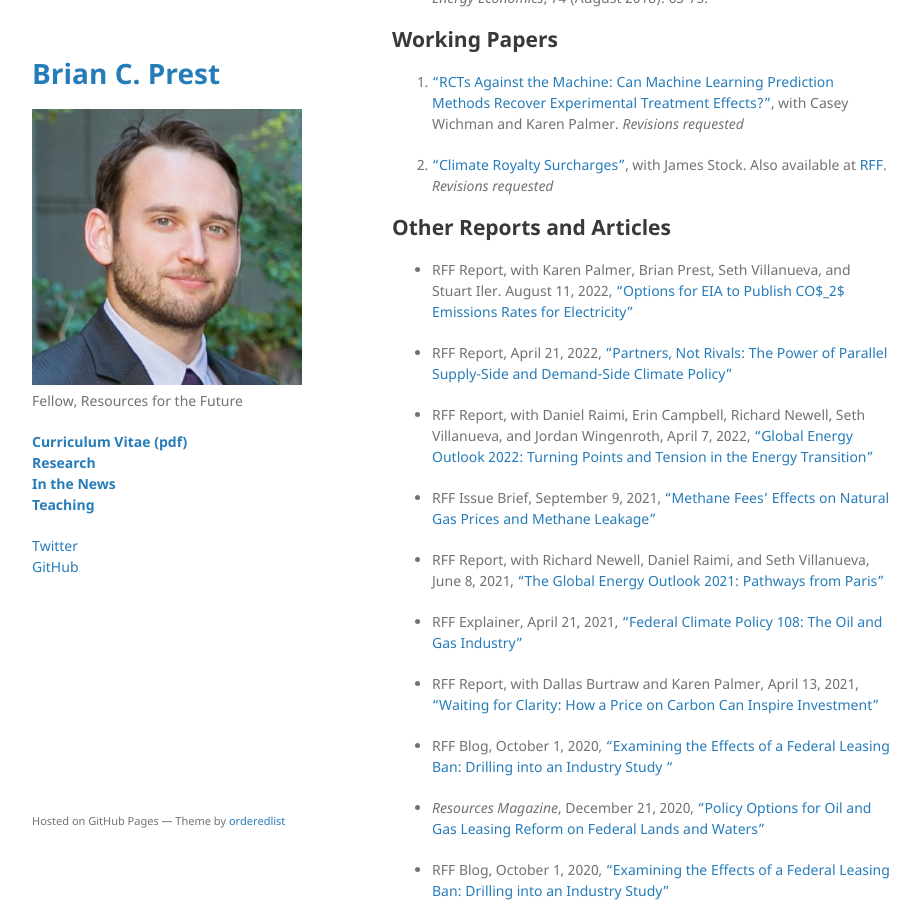
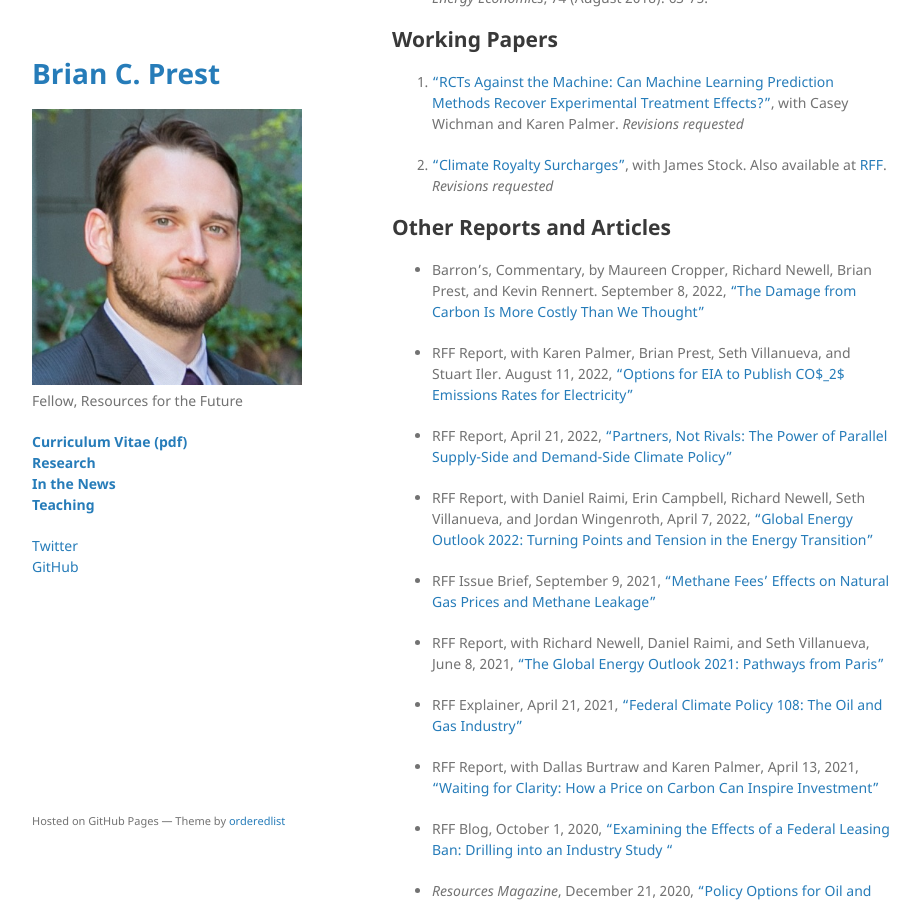
Before and after one commit to bprest/bprest.github.io, a Jekyll site: the page built from research.md, in a window 1280 px wide and 900 px high, scrolled down 1250 px. Shown: the whole window, without its empty margins (178-1098 px from the left). Built offline with Jekyll 4.4.1, drawn with Linux system fonts in a browser that asks for light colours; our own code applies the rules of GitHub Pages for plain Markdown files.

Commit message:
add new op-ed

```diff
--- a/research.md
+++ b/research.md
@@ -42,6 +42,8 @@ layout: default
 
 ## Other Reports and Articles
 
+* Barron's, Commentary, by Maureen Cropper, Richard Newell, Brian Prest, and Kevin Rennert. September 8, 2022, ["The Damage from Carbon Is More Costly Than We Thought"](https://www.barrons.com/articles/carbon-emissions-climate-change-economic-cost-51662649886)
+
 * RFF Report, with Karen Palmer, Brian Prest, Seth Villanueva, and Stuart Iler. August 11, 2022, ["Options for EIA to Publish CO$_2$ Emissions Rates for Electricity"](https://www.rff.org/publications/reports/options-for-eia-to-publish-co2-emissions-rates-for-electricity/)
 
 * RFF Report, April 21, 2022, ["Partners, Not Rivals: The Power of Parallel Supply-Side and Demand-Side Climate Policy"](https://www.rff.org/publications/reports/partners-not-rivals-the-power-of-parallel-supply-side-and-demand-side-climate-policy/)
```
